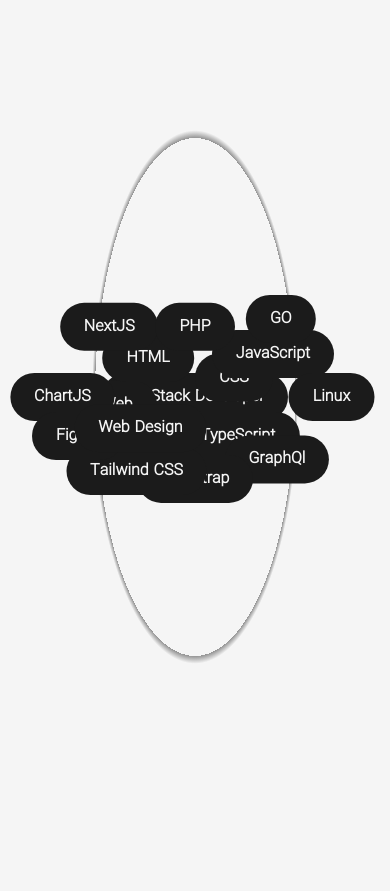
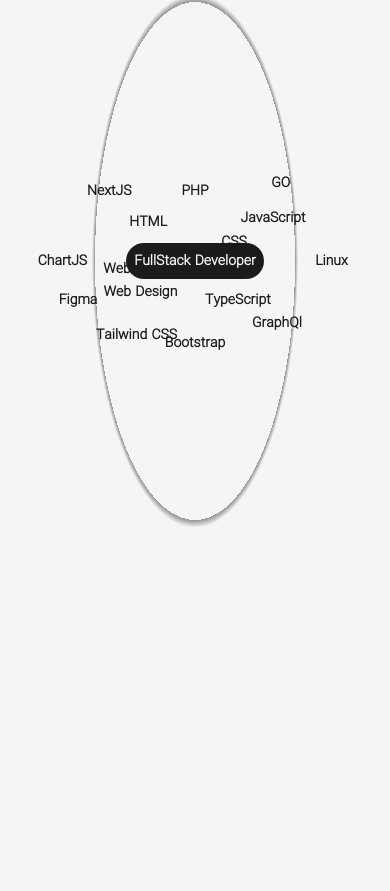
Before and after one commit to pooulad/pooulad.github.io, a Next.js app: page /about in a window 390 px wide. Shown: the part 1893-2784 px from the top of the page. Built offline with nearby package versions, Linux system fonts and the light colour scheme.

Commit message:
Update Skill.tsx

```diff
--- a/src/components/Skill/components/Skill.tsx
+++ b/src/components/Skill/components/Skill.tsx
@@ -11,7 +11,7 @@ const SkillGenerator = ({ name, x, y }: SkillGeneratorProps) => {
   return (
     <motion.div
       whileHover={{ scale: 1.05 }}
-      className="cursor-pointer flex items-center justify-center rounded-full font-semibold absolute bg-dark text-light dark:text-dark dark:bg-light py-3 px-6 shadow-dark"
+      className="cursor-pointer flex items-center justify-center rounded-full font-semibold absolute bg-dark text-light dark:text-dark dark:bg-light py-3 px-6 shadow-dark lg:py-2 lg:px-4 md:text-sm md:py-1.5 md:px-3 xs:bg-transparent xs:dark:bg-transparent xs:font-bold xs:text-dark xs:dark:bg-light"
       initial={{ x: 0, y: 0 }}
       whileInView={{ x: x, y: y, transition: { duration: 1.5 } }}
       viewport={{ once: true }}
@@ -24,15 +24,19 @@ const SkillGenerator = ({ name, x, y }: SkillGeneratorProps) => {
 function Skill() {
   return (
     <Fragment>
-      <h2 className="font-bold text-8xl mt-64 text-center">
+      <h2 className="font-bold text-8xl mt-64 text-center md:text-6xl md:mb-32">
         {dictionary.about.skill.title}
       </h2>
       <div className="w-full h-screen relative flex items-center justify-center rounded-full bg-circularLight dark:bg-circularDark">
-        <SkillGenerator
-          name={dictionary.about.skill.fullStack}
-          x="0vw"
-          y="0vw"
-        />
+        <motion.div
+          whileHover={{ scale: 1.05 }}
+          className="cursor-pointer flex items-center justify-center rounded-full font-semibold absolute bg-dark text-light dark:text-dark dark:bg-light py-3 px-6 shadow-dark lg:p-6 md:p-4 xs:text-sm xs:p-2"
+          initial={{ x: 0, y: 0 }}
+          whileInView={{ x: "0vw", y: "0vw", transition: { duration: 1.5 } }}
+          viewport={{ once: true }}
+        >
+          {dictionary.about.skill.fullStack}
+        </motion.div>
         <SkillGenerator name={dictionary.about.skill.web} x="-20vw" y="2vw" />
         <SkillGenerator
           name={dictionary.about.skill.html}
```
